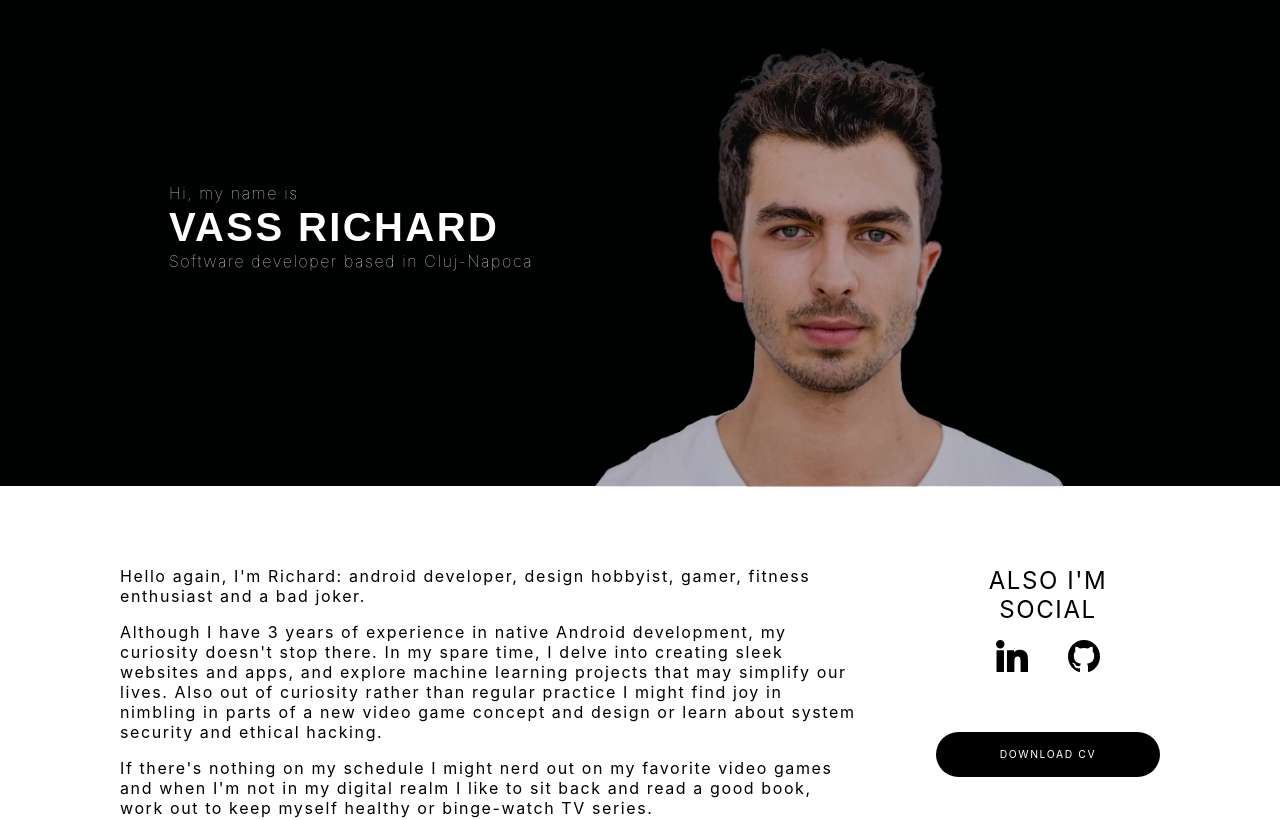
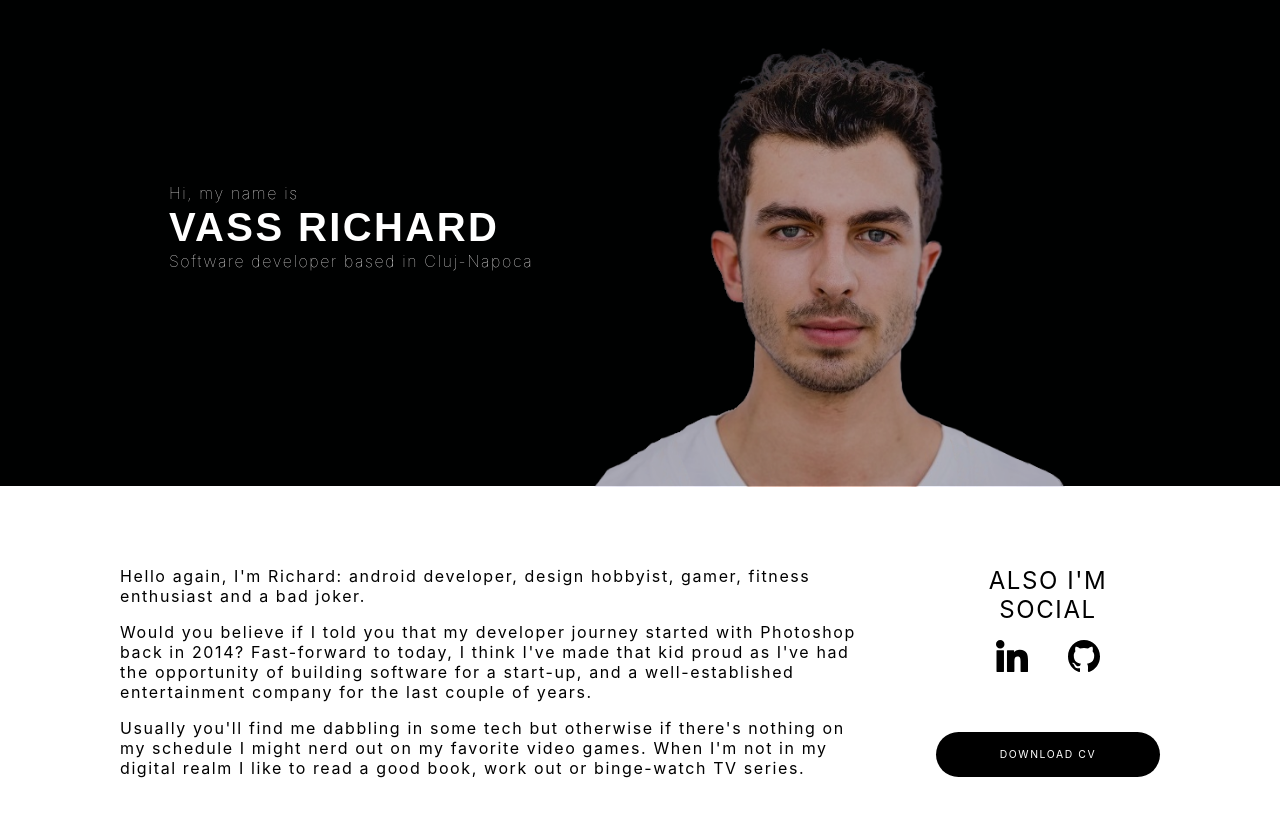
Before and after one commit to VassRichard/vassrichard.github.io, a React (Create React App) app: page / in a window 1280 px wide. Shown: the top 820 px of the page. Built offline with nearby package versions, Linux system fonts and the light colour scheme.

Commit message:
Changed about me description

```diff
--- a/src/components/AboutMeArea/AboutMeArea.tsx
+++ b/src/components/AboutMeArea/AboutMeArea.tsx
@@ -21,13 +21,12 @@ export const AboutMeArea: FC = () => {
                     </DescriptionText>
                     <SeparatorMargin value={1}/>
                     <DescriptionText size={1}>
-                        Although I have 3 years of experience in native Android development, my curiosity doesn't stop there. In my spare time, I delve into creating
-                        sleek websites and apps, and explore machine learning projects that may simplify our lives. Also out of curiosity rather than regular practice I might
-                        find joy in nimbling in parts of a new video game concept and design or learn about system security and ethical hacking.
+                        Would you believe if I told you that my developer journey started with Photoshop back in 2014? Fast-forward to today, I think I've made that kid proud as
+                        I've had the opportunity of building software for a start-up, and a well-established entertainment company for the last couple of years.
                     </DescriptionText>
                     <SeparatorMargin value={1}/>
                     <DescriptionText size={1}>
-                        If there's nothing on my schedule I might nerd out on my favorite video games and when I'm not in my digital realm I like to sit back and read a good book, work out to keep myself healthy or binge-watch TV series.
+                        Usually you'll find me dabbling in some tech but otherwise if there's nothing on my schedule I might nerd out on my favorite video games. When I'm not in my digital realm I like to read a good book, work out or binge-watch TV series.
                     </DescriptionText>
                 </FlexColumn>
                 <SeparatorMargin value={2.5}/>
```
